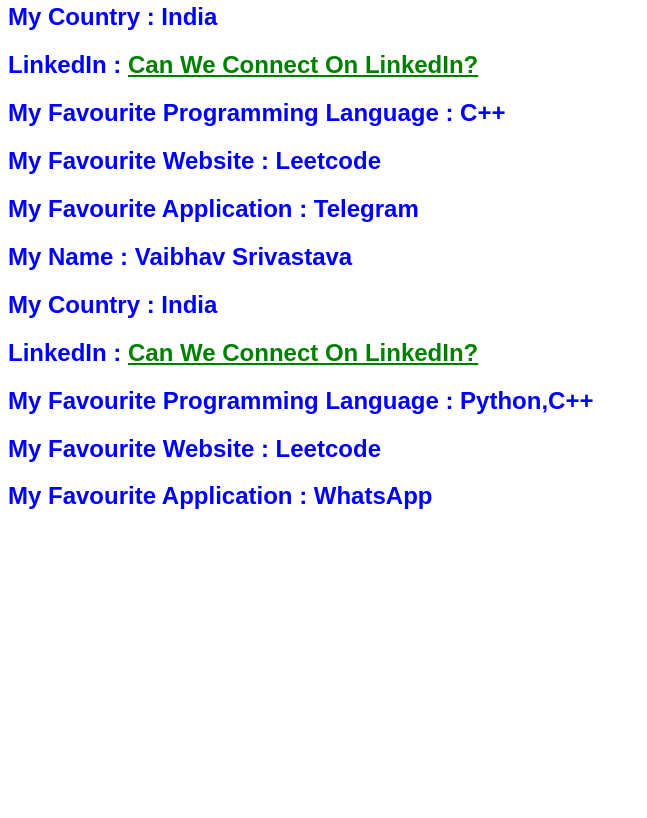
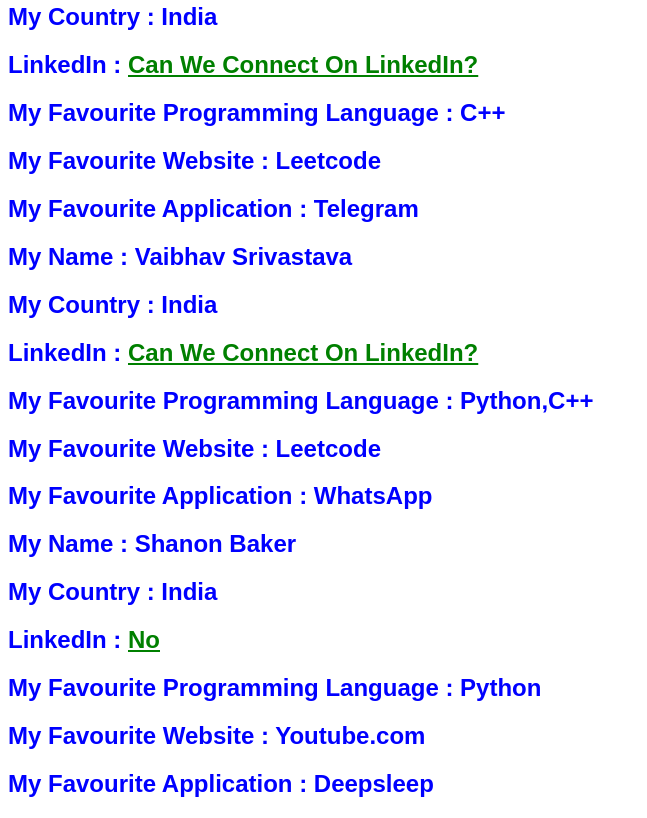
Before and after one commit to usernamehacktoberfest/My_favourites, a plain HTML site: page index.html in a window 1280 px wide. Shown: the part 2352-3170 px from the top of the page, without its empty margins (0-647 px from the left). Before the commit the page ends 2882 px from the top, so only its background shows below. Drawn offline with Linux system fonts and the light colour scheme.

Commit message:
added new contributer

```diff
--- a/index.html
+++ b/index.html
@@ -90,5 +90,15 @@
         <h2 style="color: blue;">My Favourite Website   : Leetcode</h2>
         <h2 style="color: blue;">My Favourite Application    : WhatsApp</h2>
     </div>
+
+
+    <div style="border: dotted dashed solid double; color:black">
+        <h2 style="color: blue;">My Name   : Shanon Baker</h2>
+        <h2 style="color: blue;">My Country   : India</h2>
+        <h2 style="color: blue;">LinkedIn : <a style="color: green;" href="">No</a></h2>
+        <h2 style="color: blue;">My Favourite Programming Language    : Python</h2>
+        <h2 style="color: blue;">My Favourite Website   : Youtube.com</h2>
+        <h2 style="color: blue;">My Favourite Application    : Deepsleep</h2>
+    </div>
 </body>
 </html>
```
